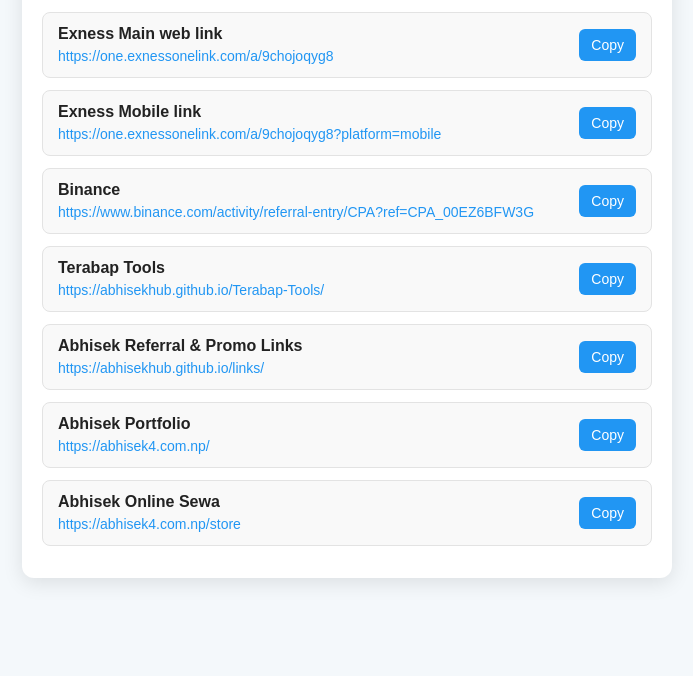
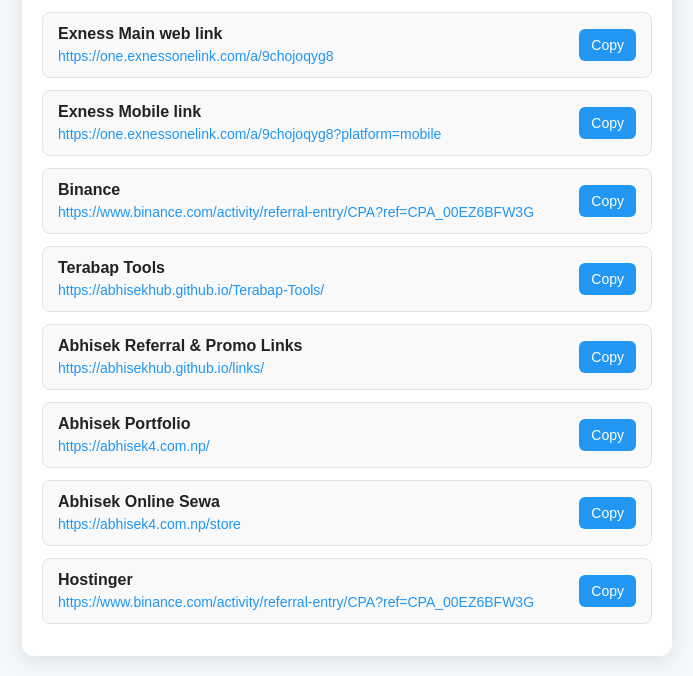
Before and after one commit to abhisekhub/abhiseklinkshub, a plain HTML site: page index.html in a window 1280 px wide. Shown: the part 126-802 px from the top of the page, without its empty margins (293-986 px from the left). Drawn offline with Linux system fonts and the light colour scheme.

Commit message:
Update index.html

```diff
--- a/index.html
+++ b/index.html
@@ -224,6 +224,19 @@
       </div>
 
 
+
+       <!-- Hostinger -->
+      <div class="link-card">
+        <div class="link-details">
+          <h3>Hostinger</h3>
+          <a href="https://hostinger.com?REFERRALCODE=abhisek" target="_blank">https://www.binance.com/activity/referral-entry/CPA?ref=CPA_00EZ6BFW3G</a>
+        </div>
+        <button class="copy-btn" onclick="copyText('https://hostinger.com?REFERRALCODE=abhisek')">Copy</button>
+      </div>
+
+
+
+
   <!-- Copy Notification -->
   <div id="copy-notice">Link copied!</div>
 
```
